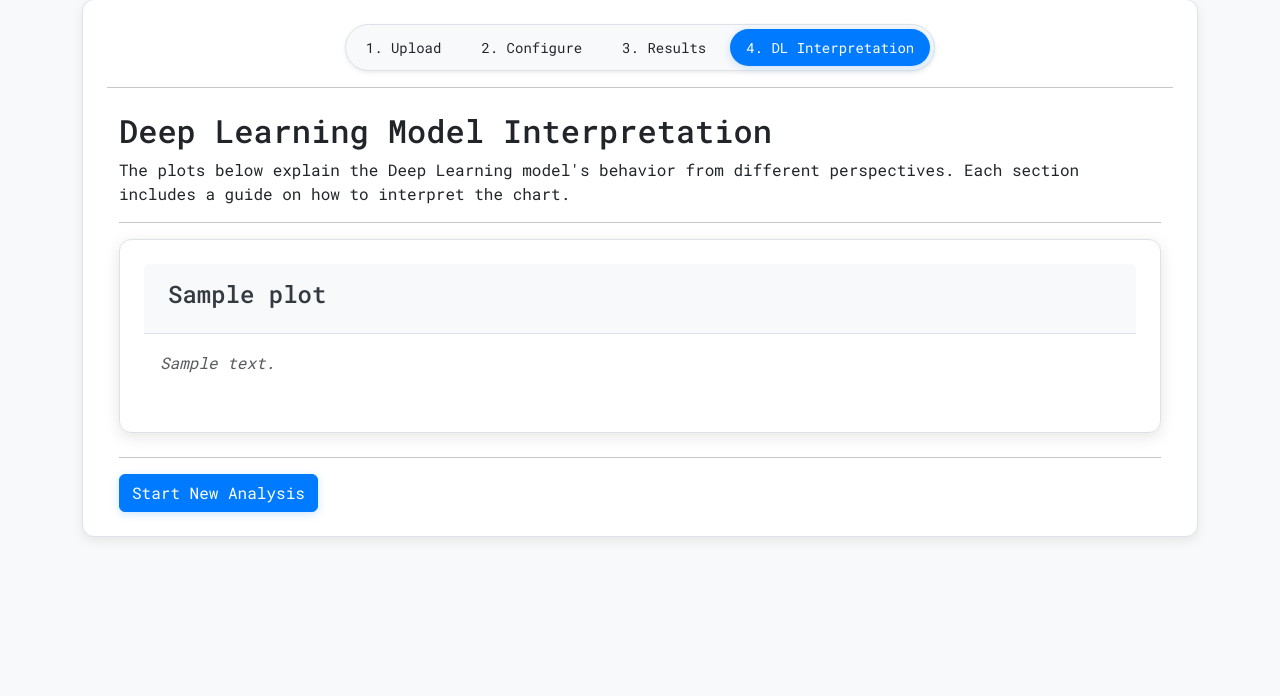
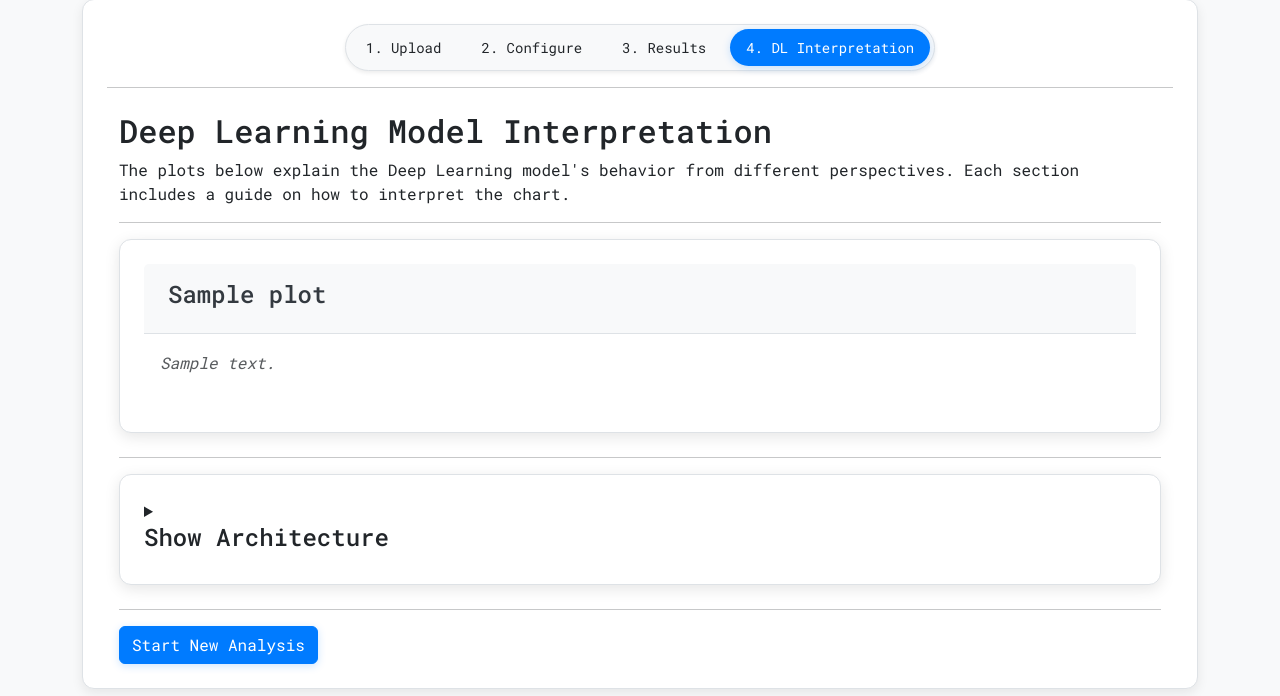
Before and after one commit to RohitXJ/deep-tabular-interpretability, a Flask app: template app/templates/6_dl_interpretation.html in a window 1280 px wide. Shown: the part 104-800 px from the top of the page. Run offline with Flask 3, Linux system fonts and the light colour scheme; the template is opened without the code that fills it: most values are stand-ins (such as "Sample title", 1, 10 or a date in 2020); grey boxes marked "Sample" are stand-in pictures.

Commit message:
workstate_8

```diff
--- a/app/routes.py
+++ b/app/routes.py
@@ -382,6 +382,7 @@ def show_interpretation(session_id):
     interp_dir = os.path.join(current_app.instance_path, 'interpretations', session_id)
     plot_data = []
     legend_data = {}
+    architecture_data = None
     template_name = '5_interpretation.html'  # Fallback template
 
     try:
@@ -400,7 +401,6 @@ def show_interpretation(session_id):
             model = joblib.load(os.path.join(interp_dir, 'model.joblib'))
             plots_metadata = interpretation.generate_interpretation(model, X_test, X_test_unscaled, config, interp_dir)
 
-            # Create legend data for categorical features
             for col, encoder in encoders.items():
                 if encoder is not None:
                     mapping = {i: label for i, label in enumerate(encoder.classes_)}
@@ -420,10 +420,36 @@ def show_interpretation(session_id):
             with open(os.path.join(interp_dir, 'features.json'), 'r') as f:
                 features = json.load(f)
 
-            # Temporarily remove encoders from DL part as per user request
             plots_metadata = dl_interpretation.generate_dl_interpretation(
                 model, X_test_t, X_test_scaled_np, X_test_unscaled_np, features, prediction_type, interp_dir, background_data_t
             )
+
+            # --- Architecture Visualization ---
+            model_type_str = model_name.replace(" ", "_")
+            arch_svg_name = f"{prediction_type}_{model_type_str}.svg"
+
+            project_root = os.path.dirname(current_app.root_path)
+            arch_svg_src = os.path.join(project_root, 'ANN_archs', arch_svg_name)
+            arch_svg_dest = os.path.join(current_app.root_path, 'static', 'images', arch_svg_name)
+
+            if os.path.exists(arch_svg_src):
+                shutil.copy(arch_svg_src, arch_svg_dest)
+
+                docs = {
+                    "Shallow_Classification": "A Shallow Neural Network with one hidden layer. It uses ReLU activation in the hidden layer to capture non-linear patterns and a final Sigmoid function to output a probability between 0 and 1, suitable for binary classification.",
+                    "Deep_Classification": "A Deep Neural Network with multiple hidden layers. Each hidden layer uses ReLU activation to learn increasingly complex features from the data. The final Sigmoid activation function squashes the output to a probability, making it ideal for binary classification tasks.",
+                    "Shallow_Regression": "A Shallow Neural Network with a single hidden layer using ReLU activation. The final output layer is linear (no activation function), allowing the model to predict any continuous value, which is required for regression tasks.",
+                    "Deep_Regression": "A Deep Neural Network with several hidden layers, each using the ReLU activation function. The multiple layers allow the model to learn intricate patterns in the data. The output layer is linear, enabling the prediction of continuous values for regression."
+                }
+
+                model_type_for_doc = model_name.replace(" ANN", "")
+                doc_key = f"{model_type_for_doc}_{prediction_type}"
+
+                architecture_data = {
+                    "image_url": url_for('static', filename=f'images/{arch_svg_name}'),
+                    "doc": docs.get(doc_key, "Documentation not found for this architecture.")
+                }
+
         else:
             raise ValueError("Unknown model domain.")
 
@@ -457,4 +483,4 @@ def show_interpretation(session_id):
         if os.path.exists(interp_dir):
             shutil.rmtree(interp_dir)
 
-    return render_template(template_name, plot_data=plot_data, legend_data=legend_data)
+    return render_template(template_name, plot_data=plot_data, legend_data=legend_data, architecture_data=architecture_data)
--- a/app/templates/6_dl_interpretation.html
+++ b/app/templates/6_dl_interpretation.html
@@ -59,6 +59,18 @@
         {% endif %}
 
         <hr>
+
+        {% if architecture_data %}
+        <details class="interpretation-section">
+            <summary><h4>Show Architecture</h4></summary>
+            <div class="card-body">
+                <p class="text-muted"><em>{{ architecture_data.doc }}</em></p>
+                <img src="{{ architecture_data.image_url }}" alt="Model Architecture" class="img-fluid">
+            </div>
+        </details>
+        <hr>
+        {% endif %}
+
         <a href="{{ url_for('main.upload') }}" class="btn btn-primary">Start New Analysis</a>
     </div>
 {% endblock %}
```
